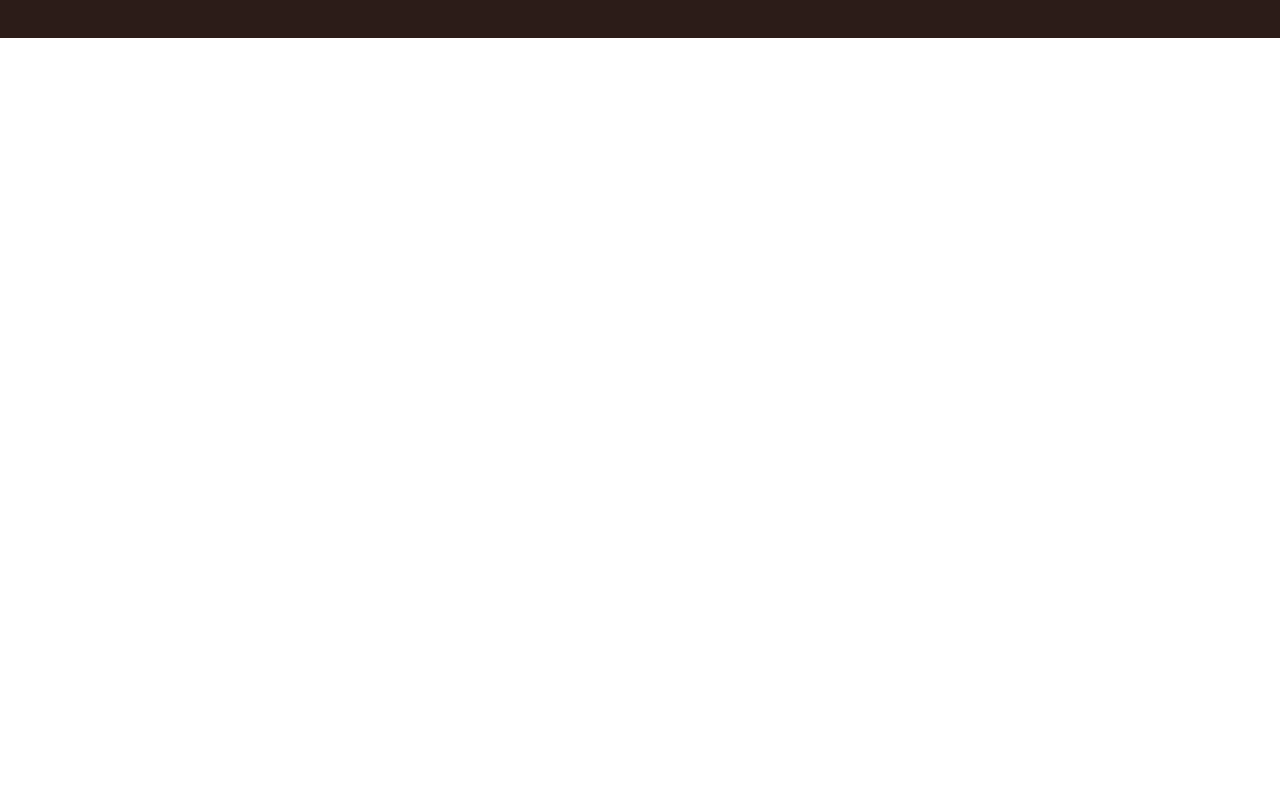
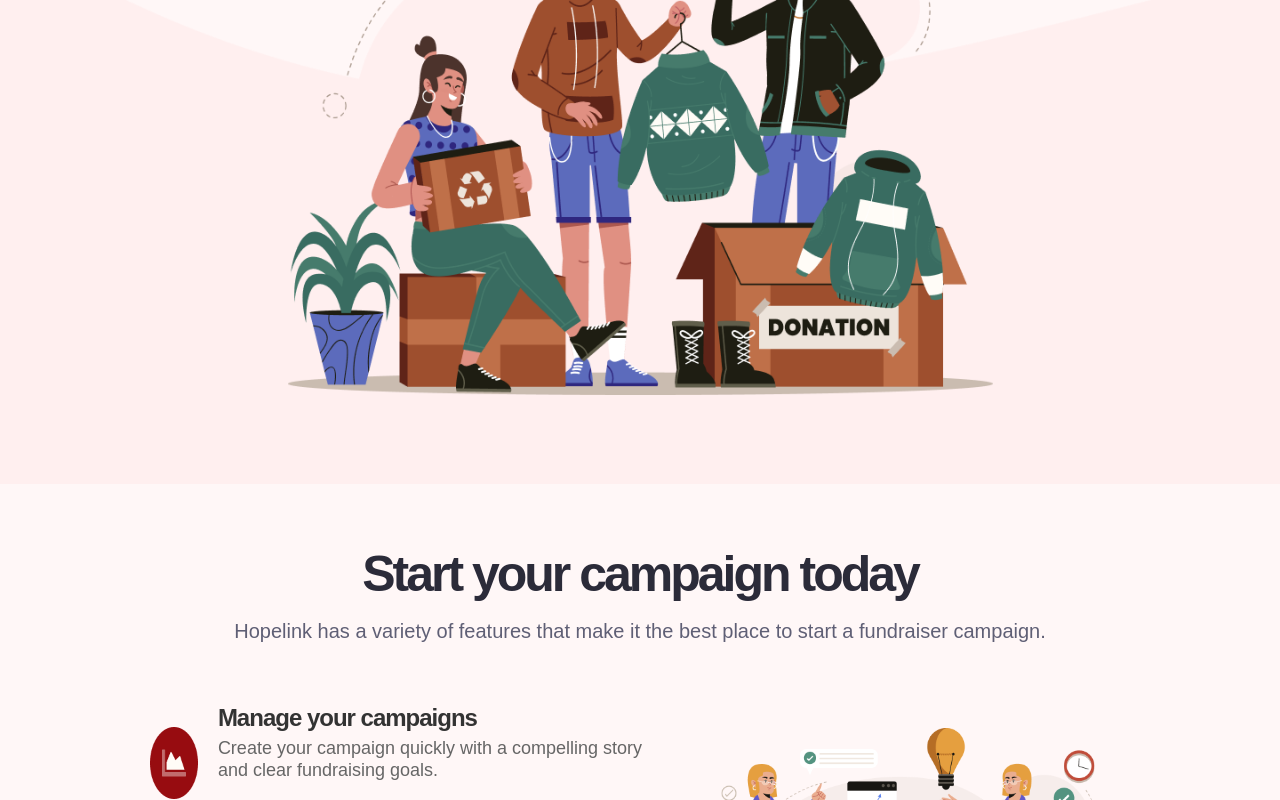
Before and after one commit to chithraka-kal/bettercore-fundraiser-web, a React (Create React App) app in the folder client/: page / in a window 1280 px wide. Shown: the part 500-1300 px from the top of the page. Before the commit the page ends 800 px from the top, so only its background shows below. Built offline with nearby package versions, Linux system fonts and the light colour scheme; no server answers.

Commit message:
Landing Page Update

```diff
--- a/client/src/Pages/IndexPage.js
+++ b/client/src/Pages/IndexPage.js
@@ -1,6 +1,13 @@
-import React,{useContext} from "react";
-import {UserContext} from "../context/UserContext";
-
+import React, { useContext } from "react";
+import { UserContext } from "../context/UserContext";
+import Hero from '../Components/Hero.js';
+import Features from '../Components/Features.js';
+// import Carousel from '../Components/Carousel.js';
+import Campaign from '../Components/Campaign';
+import CardContainer from '../Components/CardContainer.js';
+import Banner from '../Components/Banner.js';
+import GetStarted from '../Components/GetStarted.js';
+import '../css/LandingPage.css';
 
 function Header() {
   const { userInfo } = useContext(UserContext);
@@ -16,4 +23,29 @@
   );
 }
 
-export default Header;
+// Integrating your components as part of the landing page or wherever you want to place them.
+function LandingPage() {
+  return (
+    <div className="LandingPage">
+      <Hero />
+      <Features />
+      {/* <Carousel /> */}
+      <Campaign />
+      <CardContainer />
+      <Banner />
+      <GetStarted />
+    </div>
+  );
+}
+
+// Then export the main component combining both
+function MainPage() {
+  return (
+    <>
+      <Header />
+      <LandingPage />
+    </>
+  );
+}
+
+export default MainPage;
```
